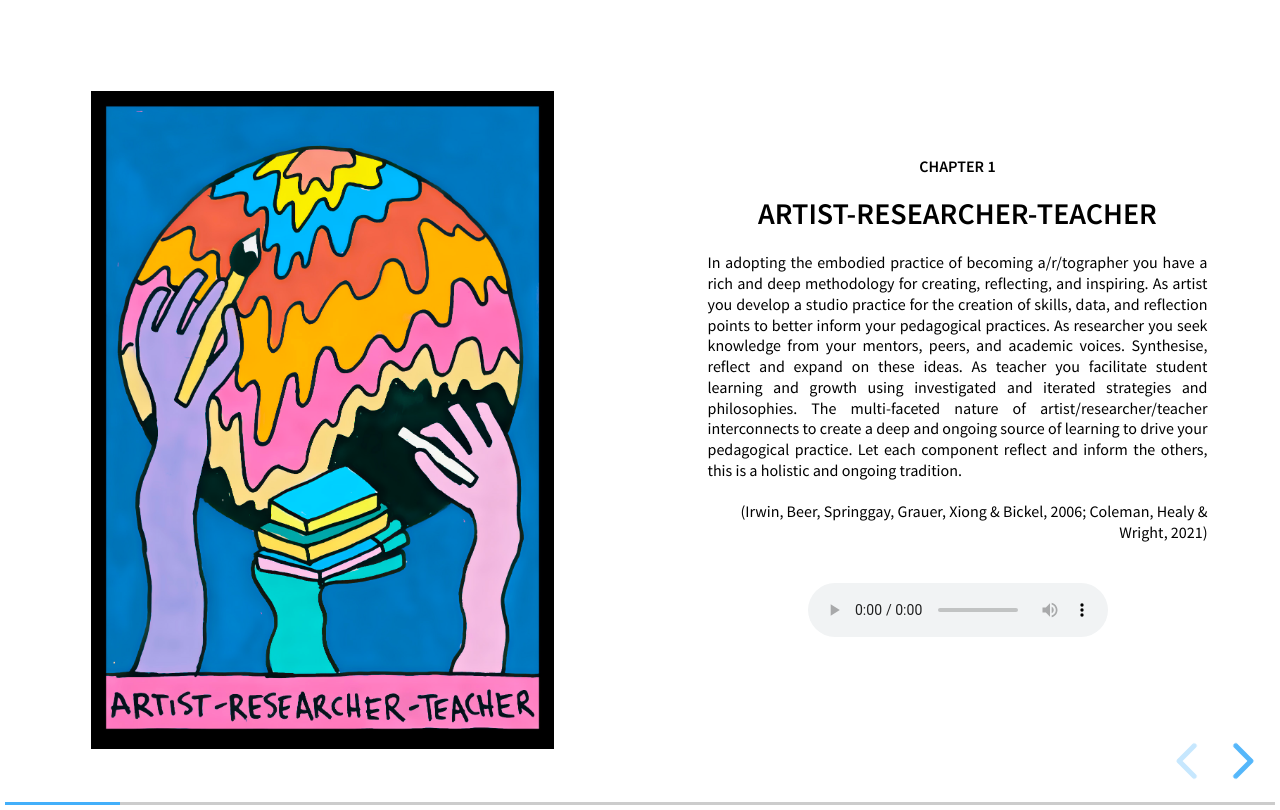
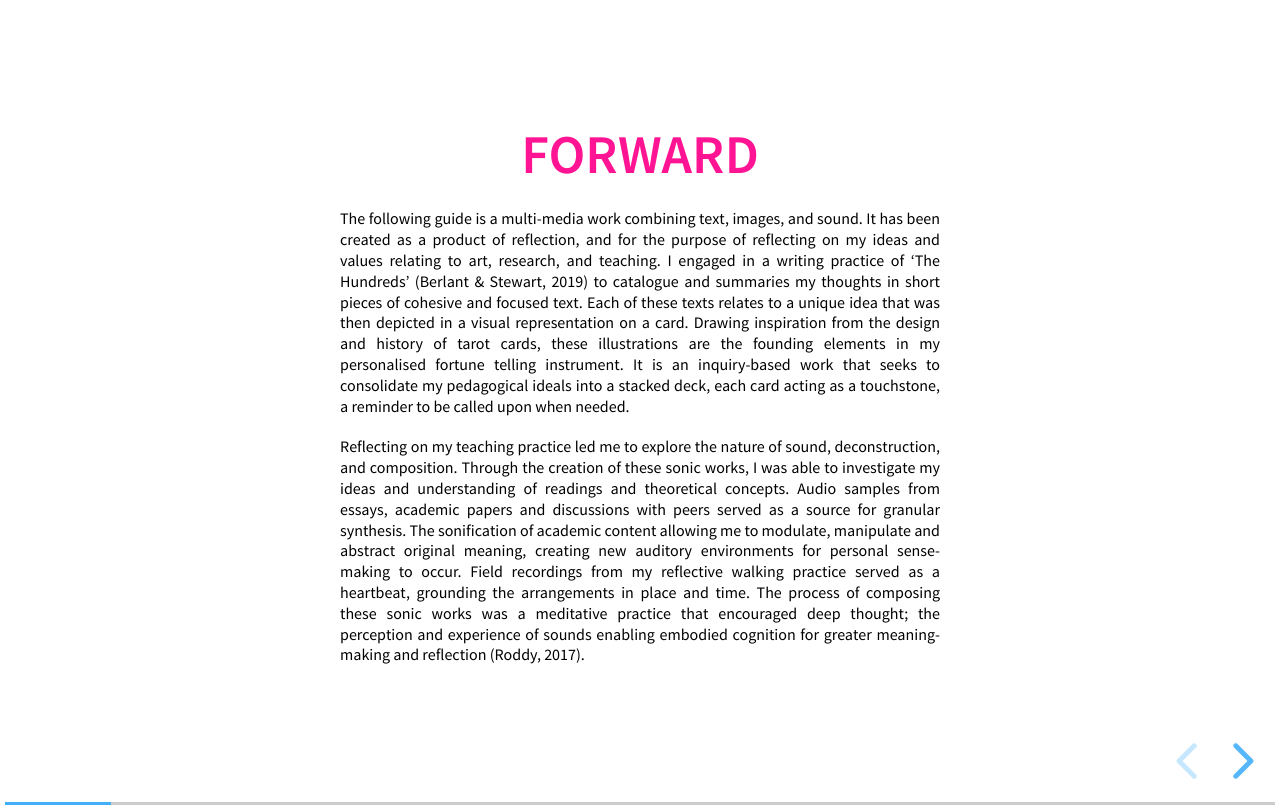
Before and after one commit to julesmusgrove/visualartanddesign-assessment-1, a plain HTML site: page index.html in a window 1280 px wide. Both pictures are taken after a click on the button "next slide". Drawn offline with nearby package versions, Linux system fonts and the light colour scheme.

Commit message:
added forward

```diff
--- a/index.html
+++ b/index.html
@@ -45,6 +45,35 @@
             <div>
                 <h1>Fortune Favours</h1>
                 <h3>Julia Musgrove</h3>
+            </div>
+        </section>
+        <section>
+            <div class="forward">
+                <div class="forward-content">
+                    <h3>Forward</h3>
+                    <div class="body">
+                        <p>The following guide is a multi-media work combining text, images, and sound. It has been
+                            created as a product of reflection, and for the purpose of reflecting on my ideas and values
+                            relating to art, research, and teaching. I engaged in a writing practice of ‘The Hundreds’
+                            (Berlant & Stewart, 2019) to catalogue and summaries my thoughts in short pieces of cohesive
+                            and focused text. Each of these texts relates to a unique idea that was then depicted in a
+                            visual representation on a card. Drawing inspiration from the design and history of tarot
+                            cards, these illustrations are the founding elements in my personalised fortune telling
+                            instrument. It is an inquiry-based work that seeks to consolidate my pedagogical ideals into
+                            a stacked deck, each card acting as a touchstone, a reminder to be called upon when
+                            needed.</p>
+                        <p>Reflecting on my teaching practice led me to explore the nature of sound, deconstruction, and
+                            composition. Through the creation of these sonic works, I was able to investigate my ideas
+                            and understanding of readings and theoretical concepts. Audio samples from essays, academic
+                            papers and discussions with peers served as a source for granular synthesis. The
+                            sonification of academic content allowing me to modulate, manipulate and abstract original
+                            meaning, creating new auditory environments for personal sense-making to occur. Field
+                            recordings from my reflective walking practice served as a heartbeat, grounding the
+                            arrangements in place and time. The process of composing these sonic works was a meditative
+                            practice that encouraged deep thought; the perception and experience of sounds enabling
+                            embodied cognition for greater meaning-making and reflection (Roddy, 2017).</p>
+                    </div>
+                </div>
             </div>
         </section>
         <section>
@@ -560,6 +589,7 @@
         place-items: center;
         width: 100%;
     }
+
     .epilogue-content {
         max-width: 600px;
     }
@@ -582,6 +612,18 @@
         font-size: 14px;
         text-indent: -20px;
         padding-left: 20px;
+    }
+
+    .forward {
+        display: grid;
+        grid-template-columns: 100%;
+        height: 100%;
+        place-items: center;
+        width: 100%;
+    }
+
+    .forward-content {
+        max-width: 600px;
     }
 
     .chapter .page {
```
